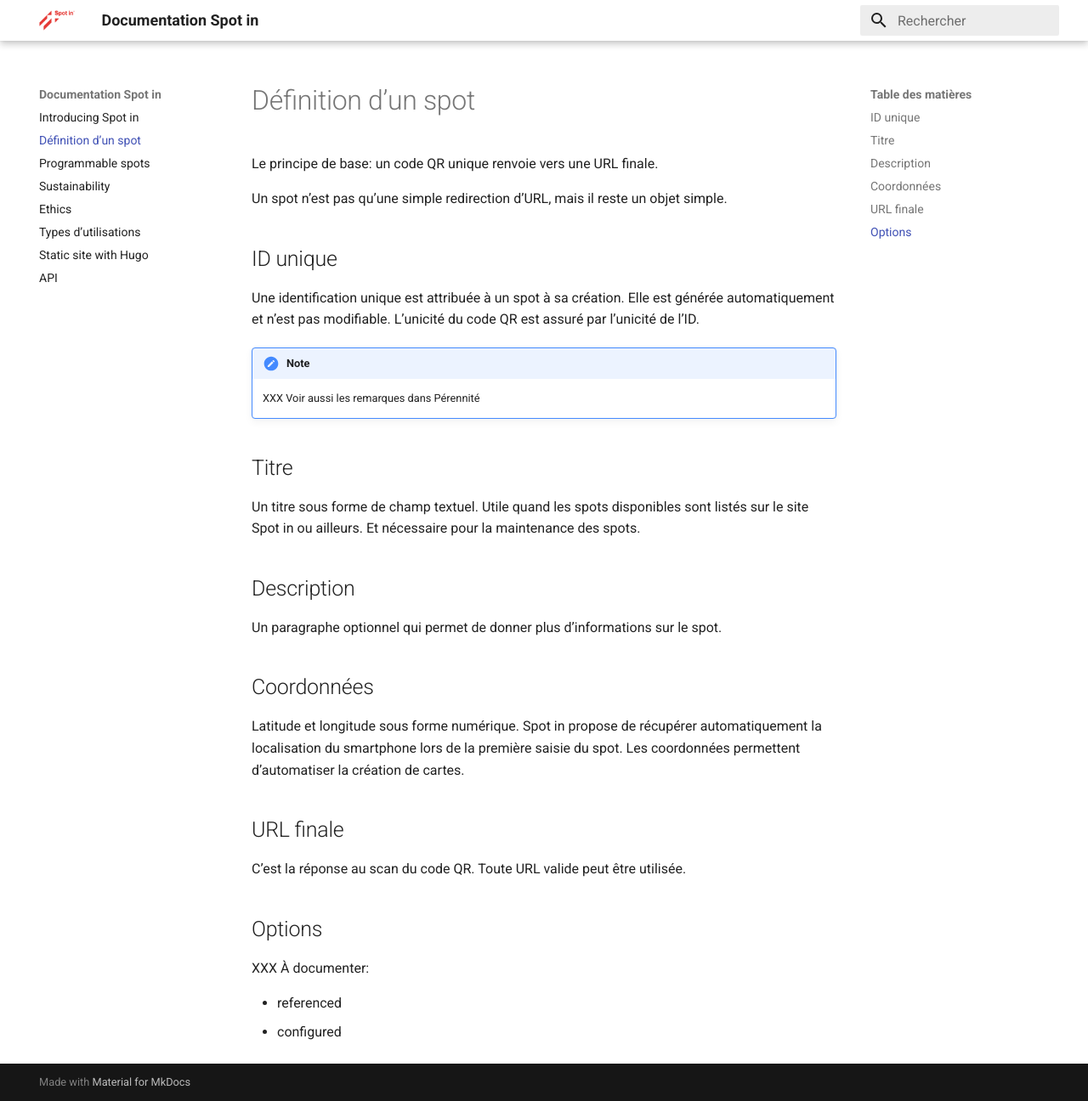
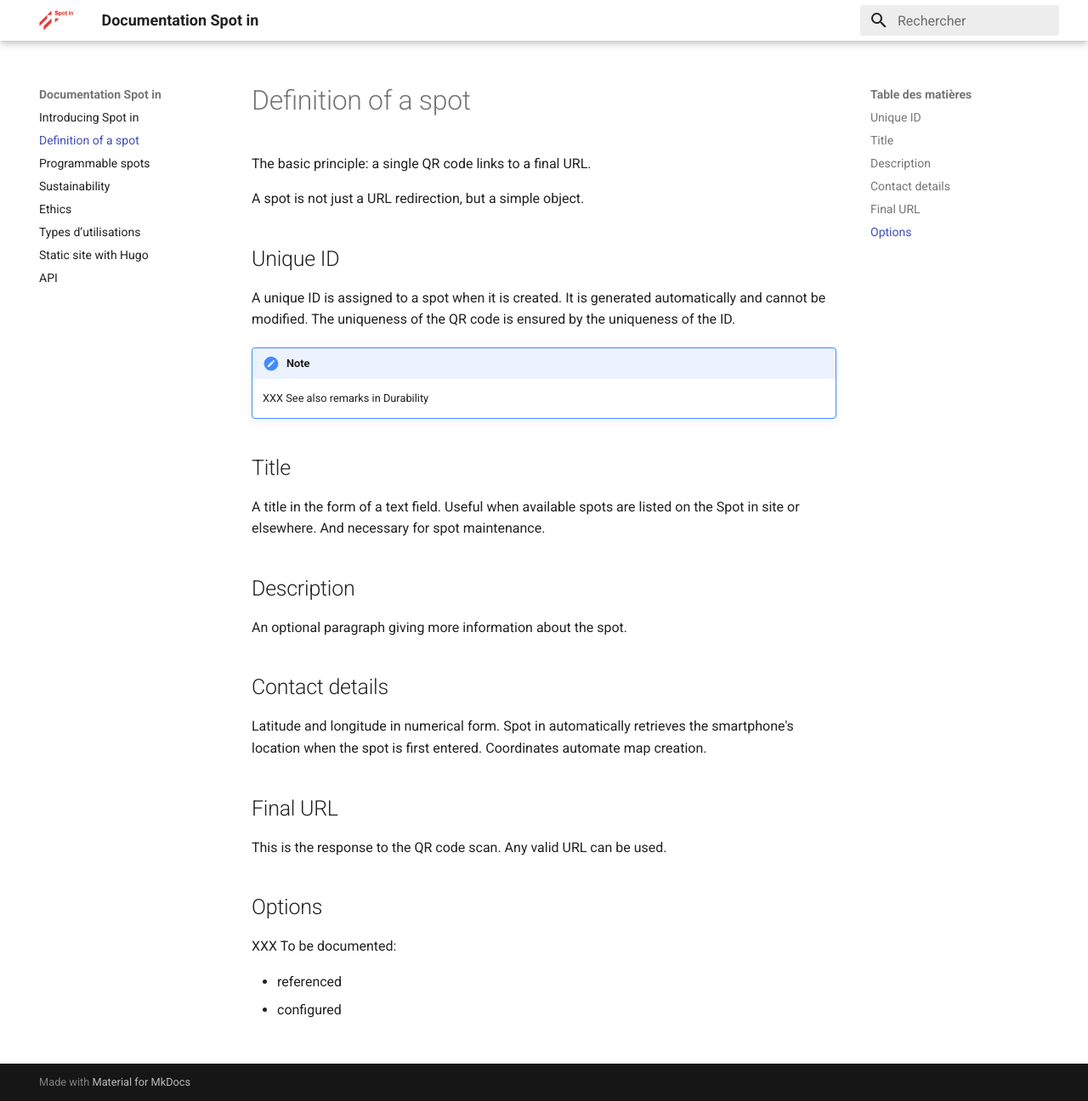
Before and after one commit to nfriedli/docs.spotin.ch, an MkDocs documentation site: the page built from docs/spot.md, in a window 1280 px wide and 1296 px high. Shown: the whole window at 85% size. Built offline with MkDocs 1.6.1 and Material for MkDocs 9.7.7, drawn with Linux system fonts in a browser that asks for light colours.

Commit message:
Translate spot.md
Transformation from French to English

```diff
--- a/docs/spot.md
+++ b/docs/spot.md
@@ -1,37 +1,37 @@
-# Définition d’un spot
+# Definition of a spot
 
-Le principe de base: un code QR unique renvoie vers une URL finale.
+The basic principle: a single QR code links to a final URL.
 
-Un spot n’est pas qu’une simple redirection d’URL, mais il reste un objet simple.
+A spot is not just a URL redirection, but a simple object.
 
 
-## ID unique
+## Unique ID
 
-Une identification unique est attribuée à un spot à sa création. Elle est générée automatiquement et n’est pas modifiable. L’unicité du code QR est assuré par l’unicité de l’ID.
+A unique ID is assigned to a spot when it is created. It is generated automatically and cannot be modified. The uniqueness of the QR code is ensured by the uniqueness of the ID.
 
 !!! note
 
-    XXX Voir aussi les remarques dans Pérennité
+    XXX See also remarks in Durability
 
-## Titre
+## Title
 
-Un titre sous forme de champ textuel. Utile quand les spots disponibles sont listés sur le site Spot in ou ailleurs. Et nécessaire pour la maintenance des spots.
+A title in the form of a text field. Useful when available spots are listed on the Spot in site or elsewhere. And necessary for spot maintenance.
 
 ## Description
 
-Un paragraphe optionnel qui permet de donner plus d’informations sur le spot.
+An optional paragraph giving more information about the spot.
 
-## Coordonnées
+## Contact details
 
-Latitude et longitude sous forme numérique. Spot in propose de récupérer automatiquement la localisation du smartphone lors de la première saisie du spot. Les coordonnées permettent d’automatiser la création de cartes.
+Latitude and longitude in numerical form. Spot in automatically retrieves the smartphone's location when the spot is first entered. Coordinates automate map creation.
 
-## URL finale
+## Final URL
 
-C’est la réponse au scan du code QR. Toute URL valide peut être utilisée.
+This is the response to the QR code scan. Any valid URL can be used.
 
 ## Options
 
-XXX À documenter:
+XXX To be documented:
 
 - referenced
 - configured
```
